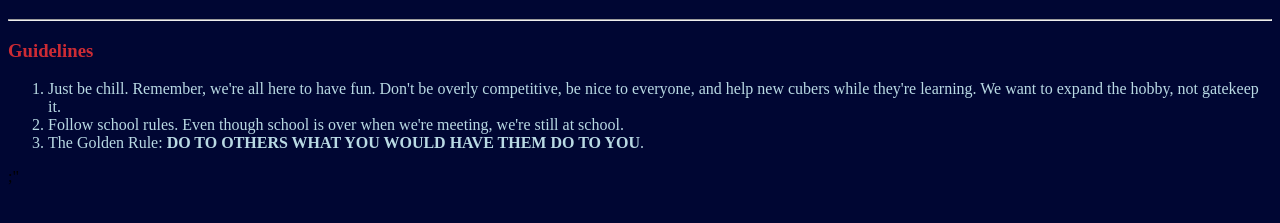
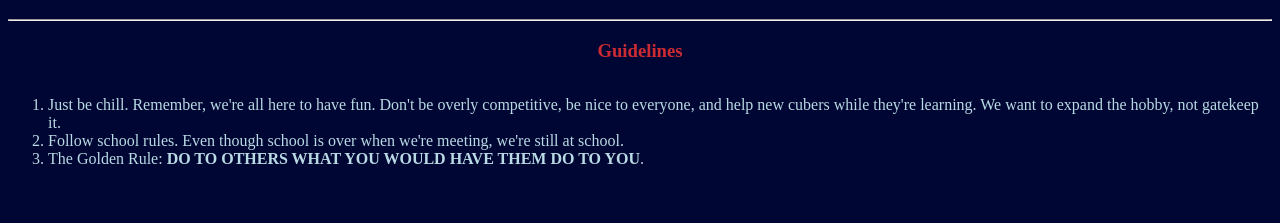
Before and after one commit to Merit-Cubing/Merit-Cubing.github.io, a plain HTML site: page Guidelines.html in a window 1280 px wide. Shown: the part 373-596 px from the top of the page. Drawn offline with Linux system fonts and the light colour scheme.

Commit message:
Update Guidelines.html

```diff
--- a/Guidelines.html
+++ b/Guidelines.html
@@ -1,29 +1,40 @@
 <!DOCTYPE html>
 <html lang="en">
 <head>
+    <meta charset="UTF-8">
+    <meta name="viewport" content="width=device-width, initial-scale=1.0">
     <title>Merit Cubing - Guidelines</title>
-   <link rel="icon" href="https://i.ibb.co/LSx1q1p/Abstract-Vintage-Spartan-Warrior-Mascot-Logo.png" alt="Abstract-Vintage-Spartan-Warrior-Mascot-Logo" type="image/icon type">
+    <link rel="icon" href="https://i.ibb.co/LSx1q1p/Abstract-Vintage-Spartan-Warrior-Mascot-Logo.png">
+    <style>
+        body {
+            background-color: #000633;
+            color: #b9dae4;
+            text-align: center;
+        }
+        h1 {
+            color: #cd2b34;
+        }
+        h3 {
+            color: #cd2b34;
+        }
+        ol {
+            color: #b9dae4;
+            text-align: left;
+            display: inline-block;
+        }
+    </style>
 </head>
-<body style="background-color: #000633;">
-<center>
+<body>
     <a href="https://merit-cubing.github.io/">
-    <img src="https://i.ibb.co/LSx1q1p/Abstract-Vintage-Spartan-Warrior-Mascot-Logo.png" alt="Abstract-Vintage-Spartan-Warrior-Mascot-Logo" border="0">
+        <img src="https://i.ibb.co/LSx1q1p/Abstract-Vintage-Spartan-Warrior-Mascot-Logo.png" alt="Logo">
     </a>
-</center>
-
-<center><h1 style="color: #cd2b34;">A place for cubers of all levels to learn, compete, and grow their skills.</h1></center>
+    <h1>A place for cubers of all levels to learn, compete, and grow their skills.</h1>
     <hr>
-<h3 style="color: #cd2b34;">Guidelines</h3>
-<ol style="color: #b9dae4;"> <li>Just be chill. Remember, we're all here to have fun. Don't be overly competitive, be nice to everyone, and help new cubers while they're learning. We want to expand the hobby, not gatekeep it.</li>
+    <h3>Guidelines</h3>
+    <ol>
+        <li>Just be chill. Remember, we're all here to have fun. Don't be overly competitive, be nice to everyone, and help new cubers while they're learning. We want to expand the hobby, not gatekeep it.</li>
         <li>Follow school rules. Even though school is over when we're meeting, we're still at school.</li>
         <li>The Golden Rule: <b>DO TO OTHERS WHAT YOU WOULD HAVE THEM DO TO YOU</b>.</li>
-</ol>;"
-
-
+    </ol>
 </body>
 </html>
-
-
-
-
-<!Colors: Red: cd2b34 Blue: 000633 White: b9dae4>
```
Lines whose indentation alone changed are shown as unchanged.
